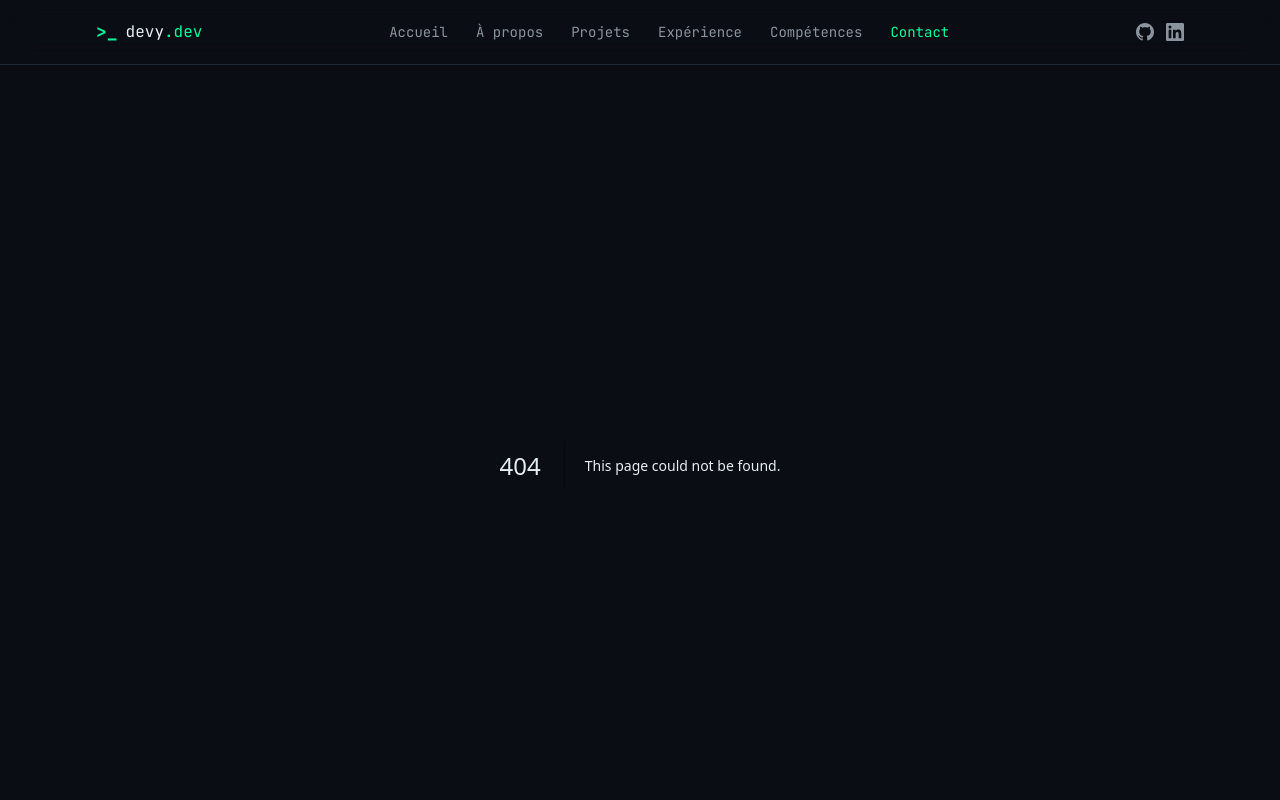
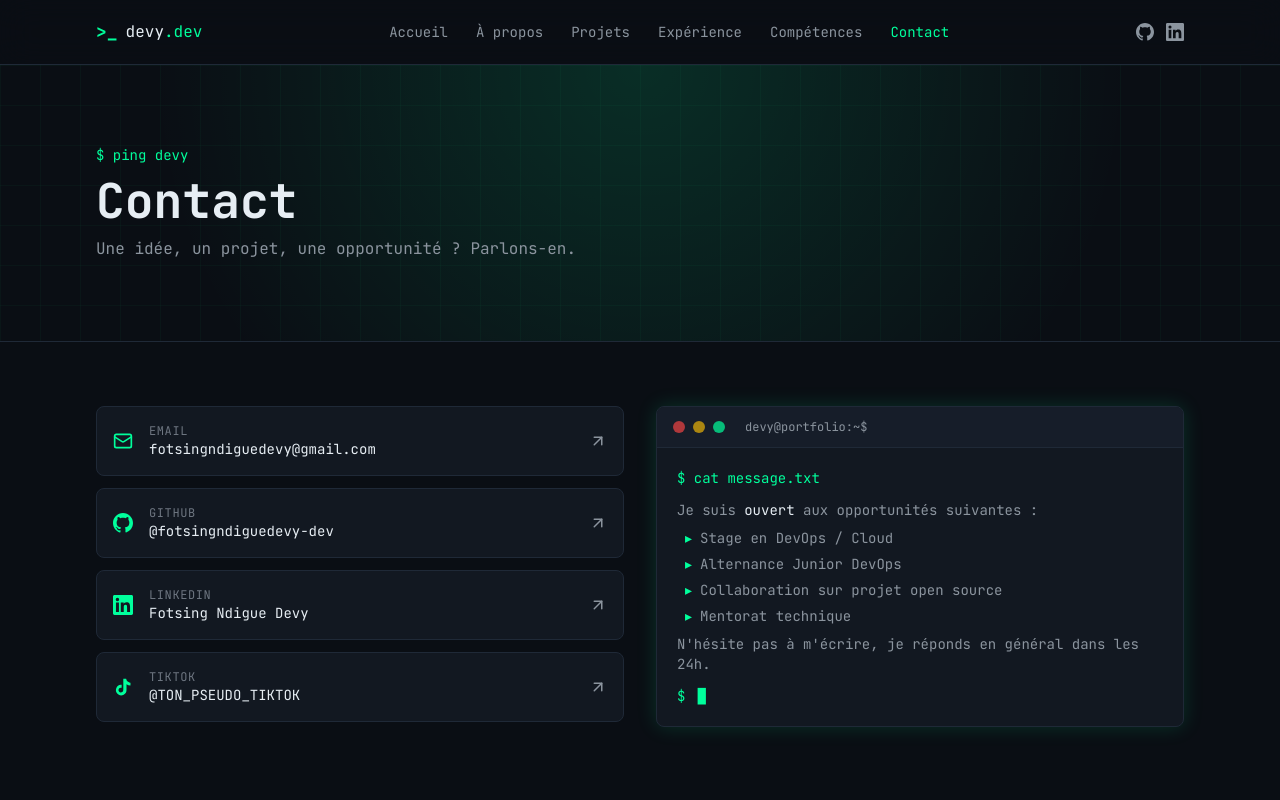
Before and after one commit to fotsingndiguedevy-dev/Portfolio-, a Next.js app: page /contact in a window 1280 px wide. Before the commit this address had no page. Shown: the top 800 px of the page. Built offline with nearby package versions, Linux system fonts and the light colour scheme.

Commit message:
feat(contact): add contact page with social links

```diff
--- /dev/null
+++ b/app/contact/page.tsx
@@ -0,0 +1,137 @@
+import PageHeader from "@/components/ui/PageHeader";
+import Terminal from "@/components/ui/Terminal";
+import { Mail, ArrowUpRight } from "lucide-react";
+import {
+  GithubIcon,
+  LinkedinIcon,
+  TiktokIcon,
+} from "@/components/ui/BrandIcons";
+
+export const metadata = {
+  title: "Contact | Fotsing Ndigue Devy",
+  description: "Me contacter pour une opportunité ou une collaboration.",
+};
+
+const contacts = [
+  {
+    name: "Email",
+    value: "fotsingndiguedevy@gmail.com",
+    href: "mailto:fotsingndiguedevy@gmail.com",
+    icon: "mail",
+  },
+  {
+    name: "GitHub",
+    value: "@fotsingndiguedevy-dev",
+    href: "https://github.com/fotsingndiguedevy-dev",
+    icon: "github",
+  },
+  {
+    name: "LinkedIn",
+    value: "Fotsing Ndigue Devy",
+    href: "https://cm.linkedin.com/in/devy-fotsing-a3859b330",
+    icon: "linkedin",
+  },
+  {
+    name: "TikTok",
+    value: "@TON_PSEUDO_TIKTOK",
+    href: "https://tiktok.com/@TON_PSEUDO_TIKTOK",
+    icon: "tiktok",
+  },
+];
+
+function ContactIcon({ type }: { type: string }) {
+  if (type === "github") return <GithubIcon size={20} />;
+  if (type === "linkedin") return <LinkedinIcon size={20} />;
+  if (type === "tiktok") return <TiktokIcon size={20} />;
+  return <Mail size={20} />;
+}
+
+export default function ContactPage() {
+  return (
+    <>
+      <PageHeader
+        command="ping devy"
+        title="Contact"
+        subtitle="Une idée, un projet, une opportunité ? Parlons-en."
+      />
+
+      <section className="container-custom py-12 md:py-16">
+        <div className="grid md:grid-cols-2 gap-8">
+          {/* Colonne gauche : liste de contacts */}
+          <div className="space-y-3">
+            {contacts.map((c) => (
+              <a
+                key={c.name}
+                href={c.href}
+                target={c.href.startsWith("http") ? "_blank" : undefined}
+                rel={
+                  c.href.startsWith("http") ? "noopener noreferrer" : undefined
+                }
+                className="group flex items-center justify-between p-4 bg-bg-soft border border-border rounded-lg hover:border-accent-green/40 transition-all"
+              >
+                <div className="flex items-center gap-4">
+                  <span className="text-accent-green">
+                    <ContactIcon type={c.icon} />
+                  </span>
+                  <div>
+                    <p className="text-xs text-text-dim font-mono uppercase tracking-wider">
+                      {c.name}
+                    </p>
+                    <p className="text-sm text-text font-mono group-hover:text-accent-green transition-colors">
+                      {c.value}
+                    </p>
+                  </div>
+                </div>
+                <ArrowUpRight
+                  size={18}
+                  className="text-text-muted group-hover:text-accent-green group-hover:translate-x-0.5 group-hover:-translate-y-0.5 transition-all"
+                />
+              </a>
+            ))}
+          </div>
+
+          {/* Colonne droite : terminal message */}
+          <div>
+            <Terminal title="devy@portfolio:~$">
+              <div className="space-y-3 text-sm">
+                <p className="text-accent-green">$ cat message.txt</p>
+                <div className="space-y-2 text-text-muted">
+                  <p>
+                    Je suis <span className="text-text">ouvert</span> aux
+                    opportunités suivantes :
+                  </p>
+                  <ul className="space-y-1.5 ml-2">
+                    <li className="flex gap-2">
+                      <span className="text-accent-green">▸</span>
+                      <span>Stage en DevOps / Cloud</span>
+                    </li>
+                    <li className="flex gap-2">
+                      <span className="text-accent-green">▸</span>
+                      <span>Alternance Junior DevOps</span>
+                    </li>
+                    <li className="flex gap-2">
+                      <span className="text-accent-green">▸</span>
+                      <span>Collaboration sur projet open source</span>
+                    </li>
+                    <li className="flex gap-2">
+                      <span className="text-accent-green">▸</span>
+                      <span>Mentorat technique</span>
+                    </li>
+                  </ul>
+                  <p className="mt-4">
+                    N&apos;hésite pas à m&apos;écrire, je réponds en général
+                    dans les 24h.
+                  </p>
+                </div>
+                <p>
+                  <span className="text-accent-green">$</span>{" "}
+                  <span className="cursor-blink"></span>
+                </p>
+              </div>
+            </Terminal>
+          </div>
+        </div>
+      </section>
+    </>
+  );
+}
```
